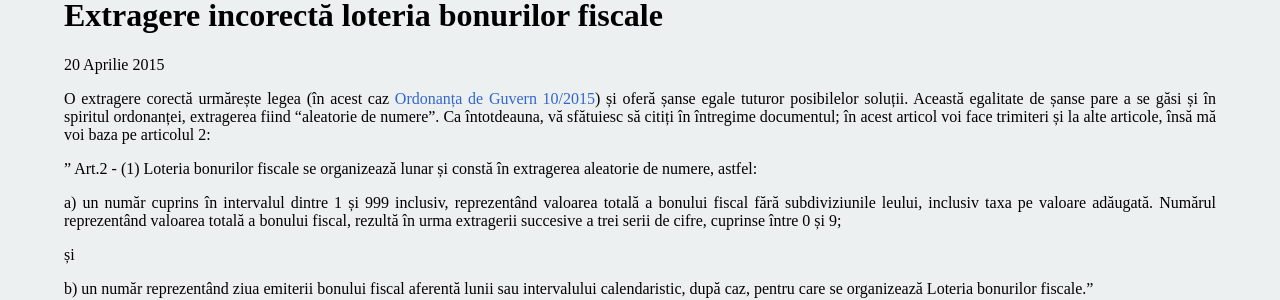
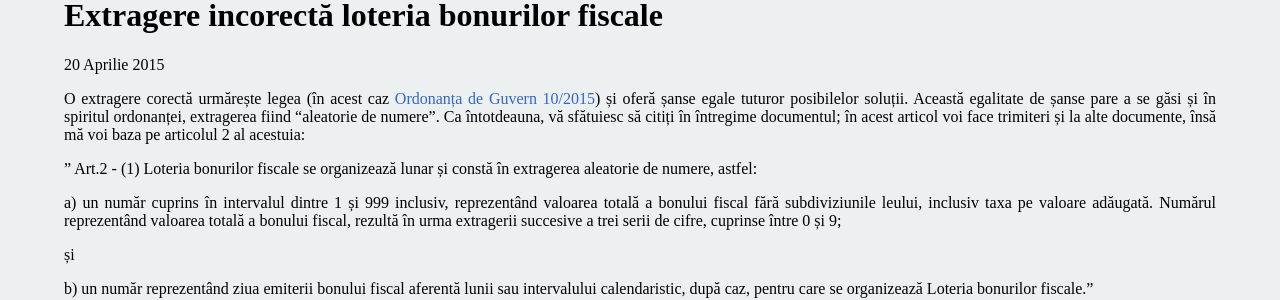
Before and after one commit to AlexandruMihailescu/alexandrumihailescu.github.com, a Jekyll site: the page built from _posts/2015-04-20-extragere-incorecta-loteria-bonurilor.md, in a window 1280 px wide and 900 px high. Shown: the part 429-729 px from the top of the window. Built offline with Jekyll 4.4.1, drawn with Linux system fonts in a browser that asks for light colours; nearby versions of some CDN libraries; Markdown is read by kramdown in place of the engine named in the settings; comment, search, counter and statistics services are not loaded.

Commit message:
eliminated articol articole

```diff
--- a/_posts/2015-04-20-extragere-incorecta-loteria-bonurilor.md
+++ b/_posts/2015-04-20-extragere-incorecta-loteria-bonurilor.md
@@ -5,7 +5,7 @@ cover: blog/covers/loto000.jpg
 backgroundcolour: "#135613"
 summary: Scurtă explicație a incorectitudinii primei extrageri.
 ---
-O extragere corectă urmărește legea (în acest caz [Ordonanța de Guvern 10/2015](http://www.cdep.ro/proiecte/2015/200/50/0/og282.pdf)) și oferă șanse egale tuturor posibilelor soluții. Această egalitate de șanse pare a se găsi și în spiritul ordonanței, extragerea fiind "aleatorie de numere". Ca întotdeauna, vă sfătuiesc să citiți în întregime documentul; în acest articol voi face trimiteri și la alte articole, însă mă voi baza pe articolul 2:
+O extragere corectă urmărește legea (în acest caz [Ordonanța de Guvern 10/2015](http://www.cdep.ro/proiecte/2015/200/50/0/og282.pdf)) și oferă șanse egale tuturor posibilelor soluții. Această egalitate de șanse pare a se găsi și în spiritul ordonanței, extragerea fiind "aleatorie de numere". Ca întotdeauna, vă sfătuiesc să citiți în întregime documentul; în acest articol voi face trimiteri și la alte documente, însă mă voi baza pe articolul 2 al acestuia:
 
 " Art.2 - (1) Loteria bonurilor fiscale se organizează lunar și constă în extragerea aleatorie de numere, astfel:
 
```
